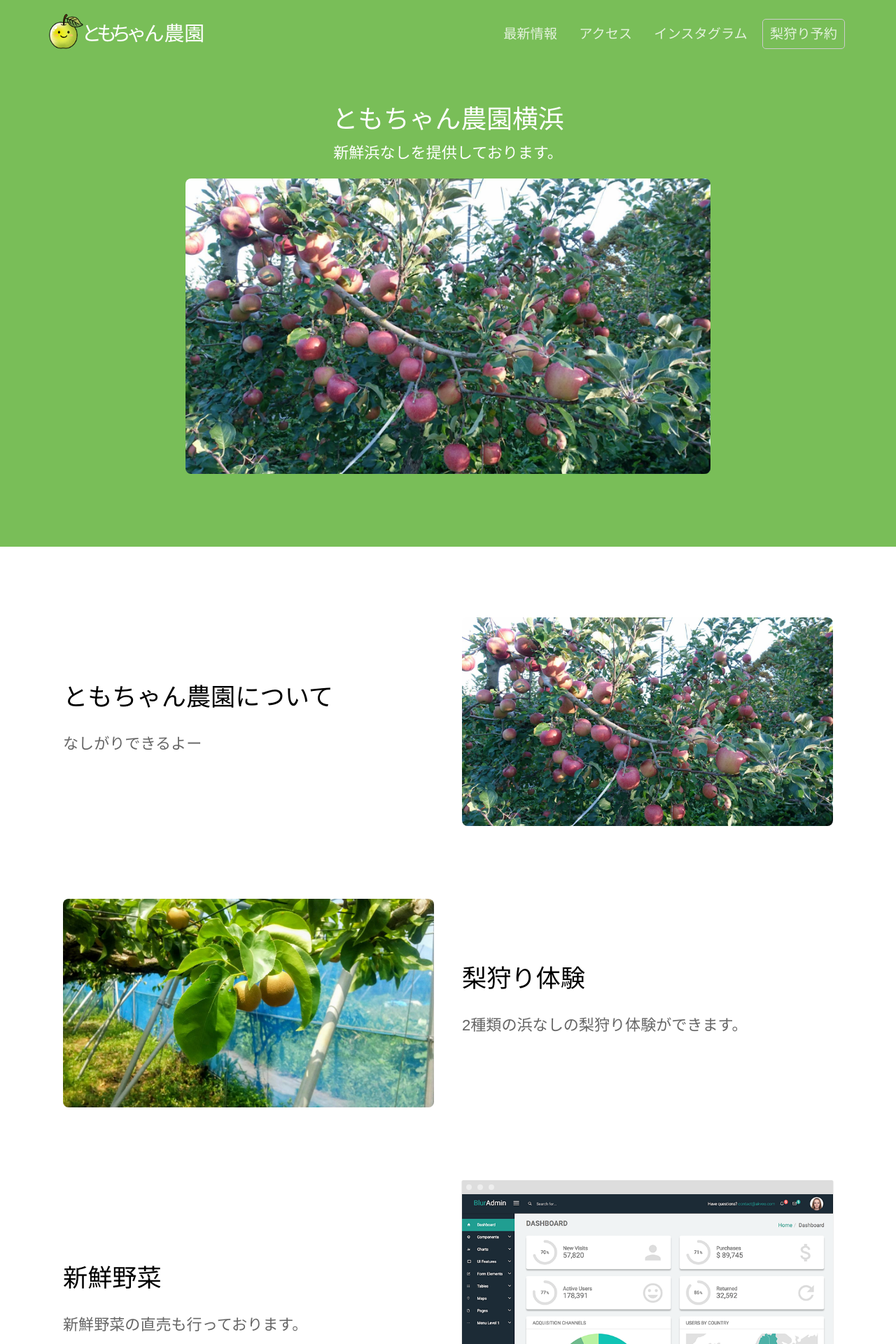
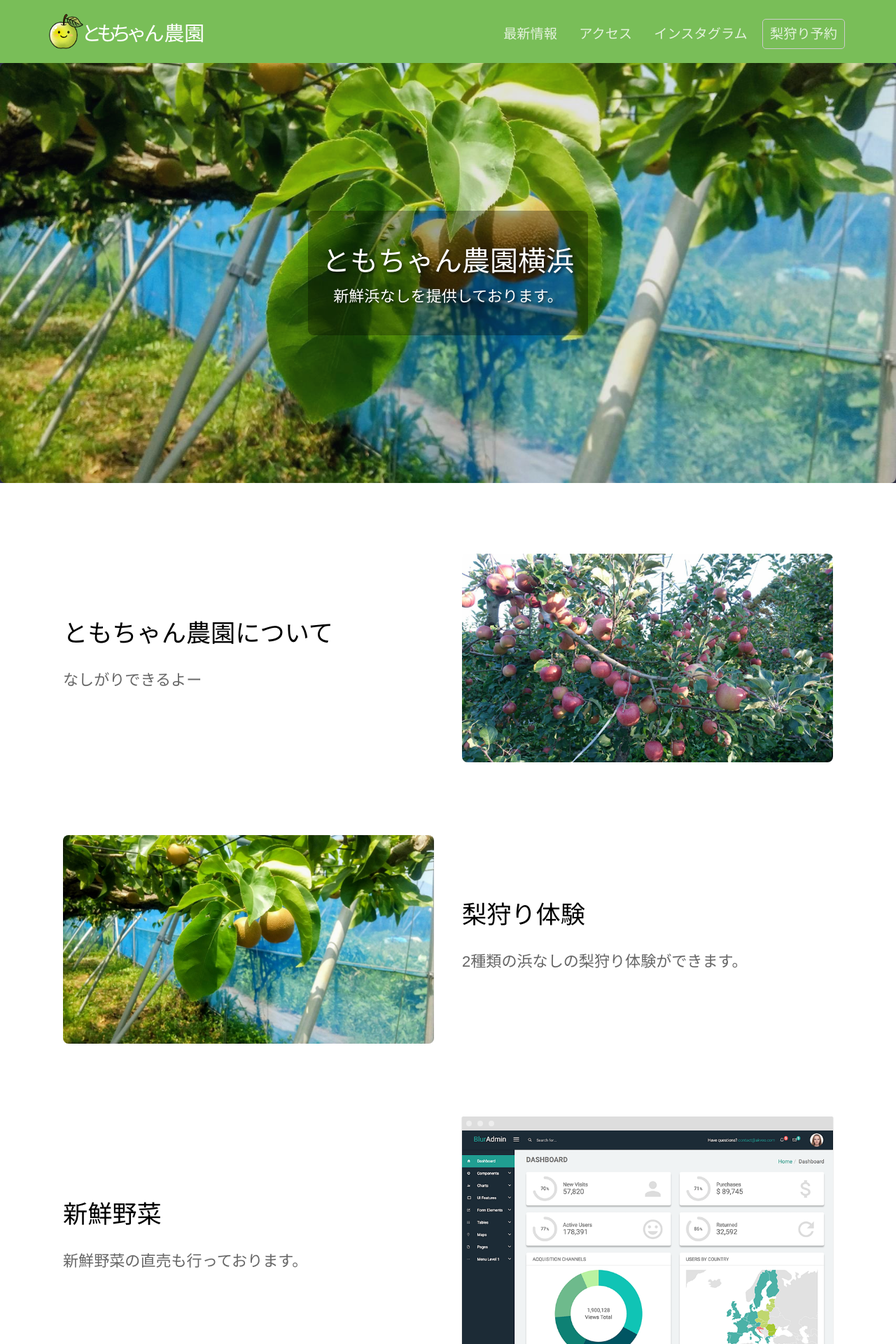
Before and after one commit to johannesnicolaus/nashi_nouen, a Jekyll site: the page built from index.html, in a window 1280 px wide. Shown: the top 1920 px of the page at 70% size. Built offline with Jekyll 4.4.1, drawn with Linux system fonts in a browser that asks for light colours; some web fonts are replaced.

Commit message:
add automatic gallery to index

```diff
--- a/_sass/landing-page.scss
+++ b/_sass/landing-page.scss
@@ -34,12 +34,67 @@
 .hero {
 	color: #ffffff;
 	text-align: center;
-	background: linear-gradient(to bottom, $middle-gradient-color 0%, $secondary-brand-color 100%) no-repeat #a05fb7;
-	padding-top: 50px;
+	position: relative;
+	overflow: hidden;
+	min-height: 400px;
+	display: flex;
+	align-items: center;
+	justify-content: center;
+
+	.slideshow-container {
+		position: absolute;
+		top: 0;
+		left: 0;
+		width: 100%;
+		height: 100%;
+		z-index: 1;
+	}
+
+	.slide {
+		display: none;
+		width: 100%;
+		height: 100%;
+
+		img {
+			width: 100%;
+			height: 100%;
+			object-fit: cover;
+			border-radius: 0;
+		}
+	}
+
+	.fade {
+		animation: fade 1s ease-in-out;
+	}
+
+	.text-container {
+		position: relative;
+		z-index: 2;
+		text-shadow: 2px 2px 4px rgba(0, 0, 0, 0.7);
+		background: rgba(0, 0, 0, 0.3);
+		padding: 40px 20px;
+		border-radius: 8px;
+
+		h1 {
+			color: #fff;
+			margin: 0;
+			font-size: 2.5em;
+		}
+
+		p {
+			color: #fff;
+			margin: 10px 0 0 0;
+		}
+	}
 
 	p {
 		color: #fff;
 	}
+}
+
+@keyframes fade {
+	from { opacity: 0.4 }
+	to { opacity: 1 }
 }
 
 
--- a/index.html
+++ b/index.html
@@ -3,14 +3,35 @@
 description: 横浜のともちゃん農園の公式サイトです。新鮮な浜なしを提供し、梨狩り体験も楽しめます。
 ---
 <section class="hero">
-	<div class="text-container">
-		<h1 class="editable">ともちゃん農園横浜</strong></h1>
-		<p class="subtext editable">新鮮浜なしを提供しております。</p>
-		<div>
+	<div class="slideshow-container">
+		<div class="slide fade">
 			<img src="{{ site.baseurl }}/images/nashi1.jpg" alt="nashi1" style="border-radius: 8px;"/>
 		</div>
+		<div class="slide fade">
+			<img src="{{ site.baseurl }}/images/nashi2.jpg" alt="nashi2" style="border-radius: 8px;"/>
+		</div>
+	</div>
+	<div class="text-container">
+		<h1 class="editable">ともちゃん農園横浜</h1>
+		<p class="subtext editable">新鮮浜なしを提供しております。</p>
 	</div>
 </section>
+
+<script>
+	let slideIndex = 0;
+	showSlides();
+
+	function showSlides() {
+		let slides = document.getElementsByClassName("slide");
+		for (let i = 0; i < slides.length; i++) {
+			slides[i].style.display = "none";
+		}
+		slideIndex++;
+		if (slideIndex > slides.length) { slideIndex = 1 }
+		slides[slideIndex - 1].style.display = "block";
+		setTimeout(showSlides, 4000);
+	}
+</script>
 
 <div class="content">
 	<section>
```
